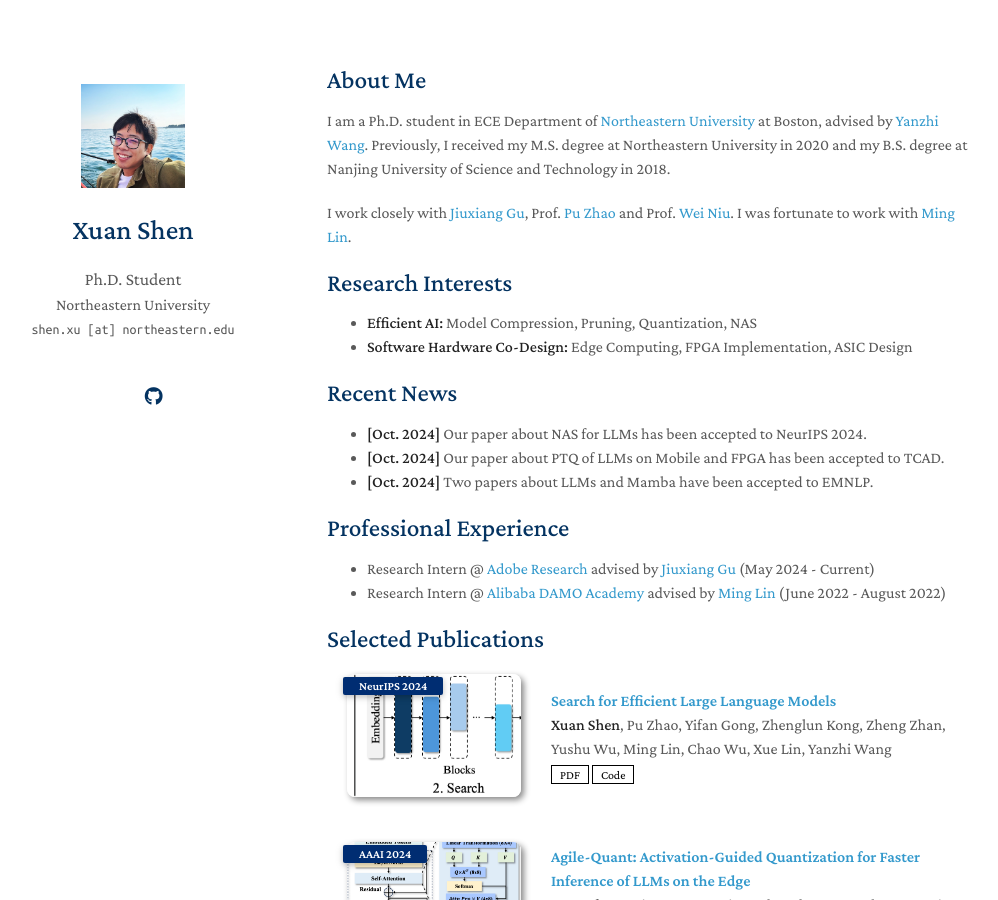
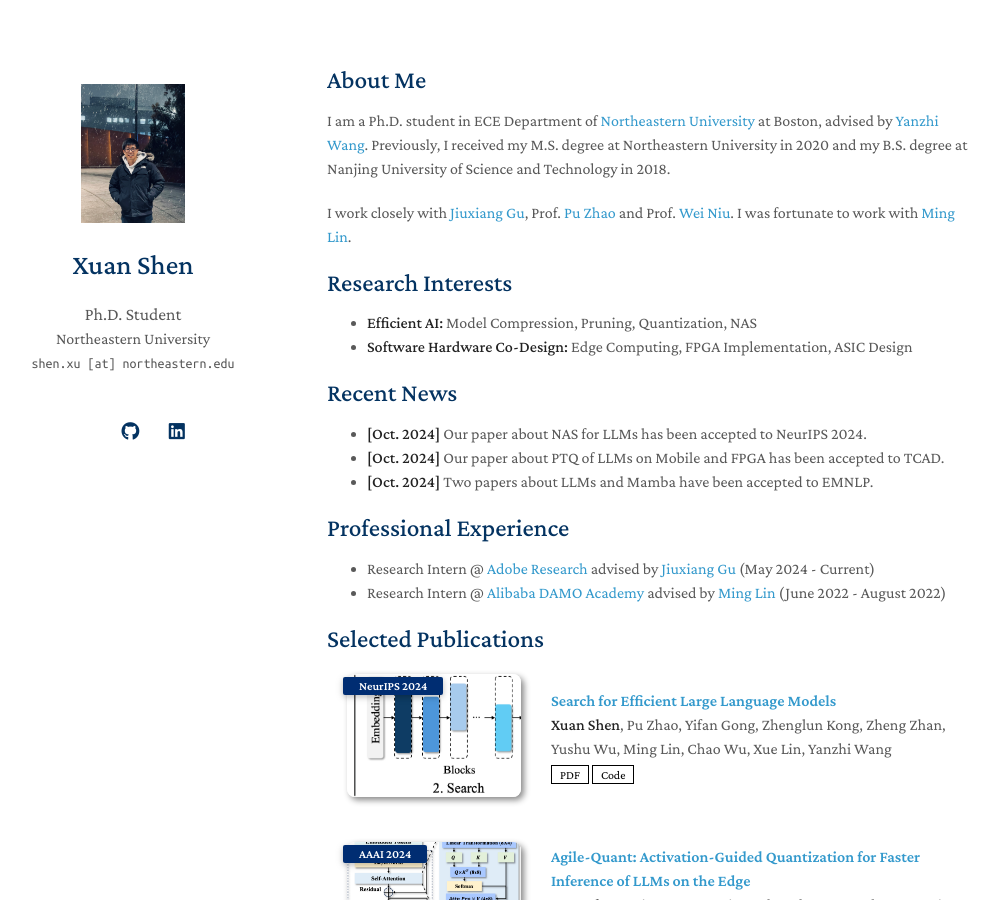
Before and after one commit to shawnricecake/shawnricecake.github.io, a Jekyll site: the page built from index.md, in a window 1280 px wide and 900 px high. Shown: the whole window, without its empty margins (143-1141 px from the left). Built offline with Jekyll 4.4.1, drawn with Linux system fonts in a browser that asks for light colours; a style sheet for code colours, icons or effects is not loaded; our own code applies the rules of GitHub Pages for plain Markdown files.

Commit message:
Update _config.yml

```diff
--- a/_config.yml
+++ b/_config.yml
@@ -15,12 +15,12 @@
 google_scholar: https://scholar.google.com/citations?user=Pvj14ZUAAAAJ&hl=en
 # cv_link: assets/files/curriculum_vitae.pdf
 github_link: https://github.com/shawnricecake
-# linkedin: https://www.linkedin.com/in/xuan-shen-327497179/
+linkedin: https://www.linkedin.com/in/xuan-shen-327497179/
 # twitter: https://twitter.com/
 
 # Images (e.g., your profile picture and your website's favicon)
 # "favicon" and "favicon_dark" are used for the light and dark modes, respectively.
-avatar: ./assets/img/me.jpeg
+avatar: ./assets/img/me2.jpeg
 favicon: ./assets/img/myYIN.png
 favicon_dark: ./assets/img/myYIN.png
 
```
